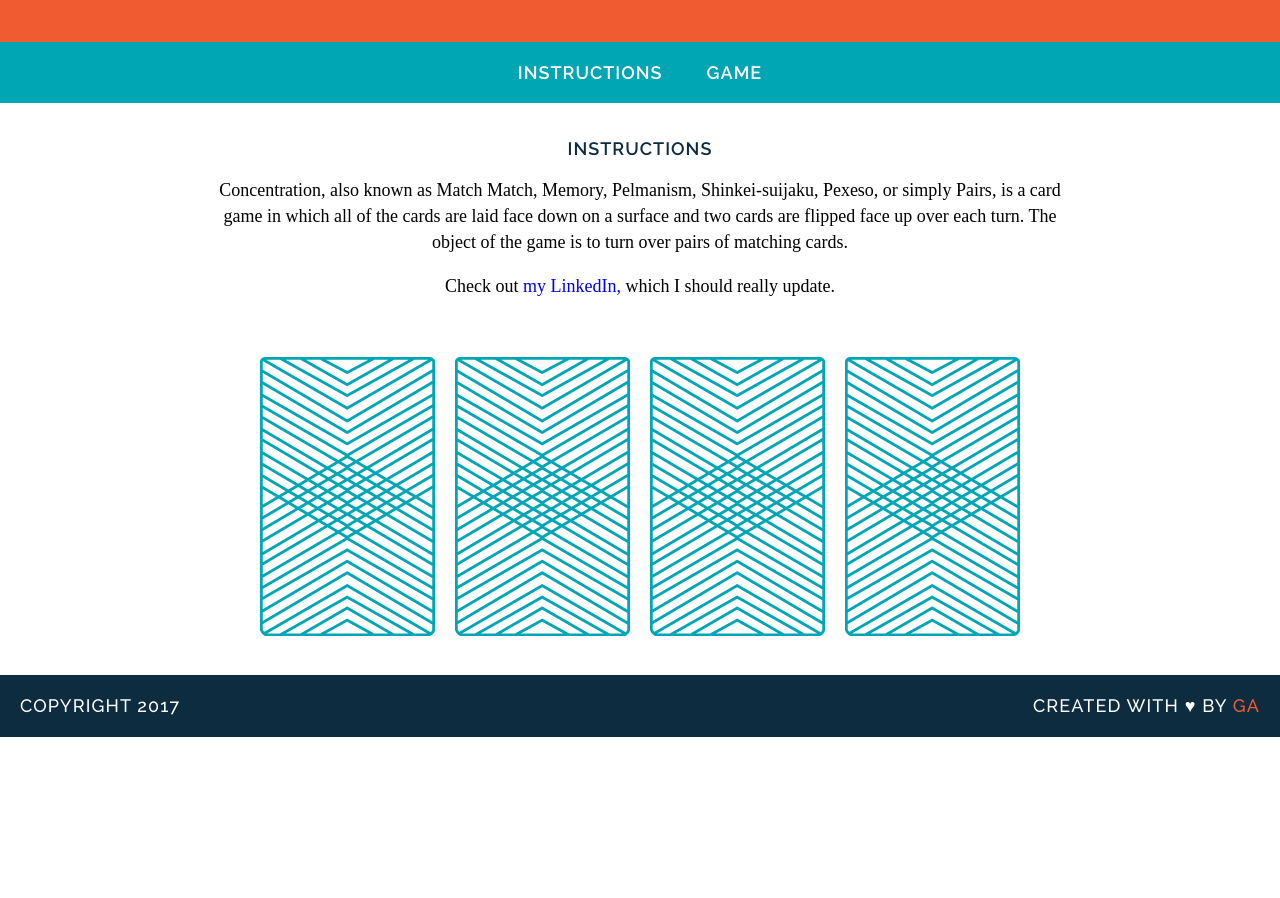
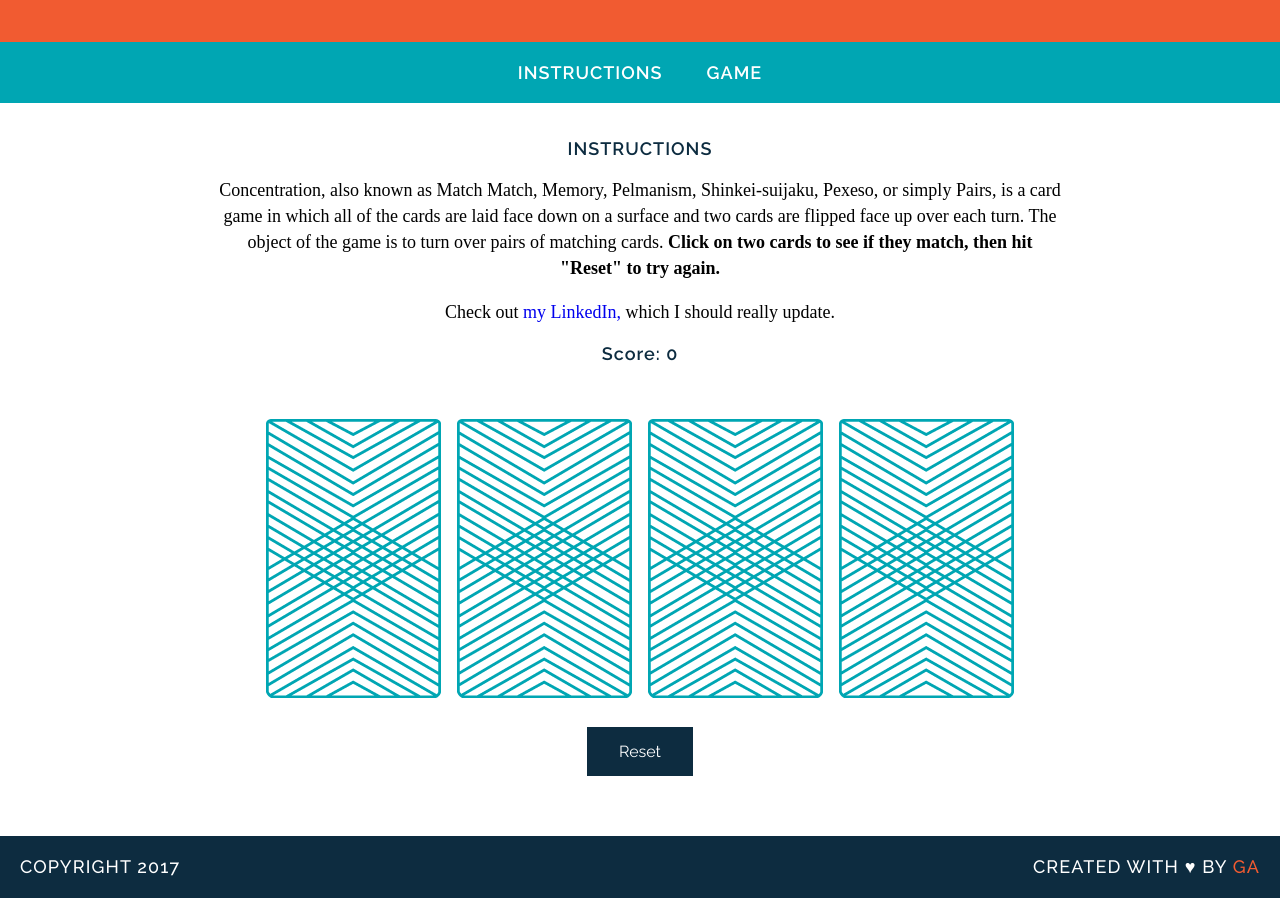
Before and after one commit to LehmanBrother/wdi-fundamentals-memorygame, a plain HTML site: page memory_game/index.html in a window 1280 px wide. Shown: the part 122-1020 px from the top of the page. Before the commit the page ends 859 px from the top, so only its background shows below. Drawn offline with Linux system fonts and the light colour scheme; a web font is replaced by a local one.

Commit message:
created game logic

```diff
--- a/memory_game/css/style.css
+++ b/memory_game/css/style.css
@@ -66,6 +66,20 @@ img {
 	margin: 40px 8px 0px 8px;
 }
 
+button {
+	background-color: #0d2c40;
+	border: none;
+	font-family: "Raleway", sans-serif;
+	color: white;
+	padding: 15px 32px;
+	text-align: center;
+	text-decoration: none;
+	display: inline-block;
+	font-size: 16px;
+	margin: 25px auto;
+	cursor: pointer;
+}
+
 .caps {
 	text-transform: uppercase;
 }
--- a/memory_game/index.html
+++ b/memory_game/index.html
@@ -16,14 +16,13 @@
 	</nav>
 	<main>
 		<h2 id="instructions" class="caps">Instructions</h2>
-		<p>Concentration, also known as Match Match, Memory, Pelmanism, Shinkei-suijaku, Pexeso, or simply Pairs, is a card game in which all of the cards are laid face down on a surface and two cards are flipped face up over each turn. The object of the game is to turn over pairs of matching cards.</p>
+		<p>Concentration, also known as Match Match, Memory, Pelmanism, Shinkei-suijaku, Pexeso, or simply Pairs, is a card game in which all of the cards are laid face down on a surface and two cards are flipped face up over each turn. The object of the game is to turn over pairs of matching cards. <strong>Click on two cards to see if they match, then hit "Reset" to try again.</strong></p>
 		<p>Check out <a href="https://www.linkedin.com/in/chrislehman1991/">my LinkedIn,</a> which I should really update.</p>
-		<div id="game">
-			<img src="images/back.png" alt="Queen of Diamonds">
-			<img src="images/back.png" alt="Queen of Hearts">
-			<img src="images/back.png" alt="King of Diamonds">
-			<img src="images/back.png" alt="King of Hearts">
+		<h2 class="score">Score: 0</h2>
+		<div id="game-board" class="board clearfix">
+
 		</div>
+		<button onclick="reset()">Reset</button>
 	</main>
 	<footer class="clearfix">
 		<p class="copyright">Copyright 2017</p>
--- a/memory_game/js/main.js
+++ b/memory_game/js/main.js
@@ -25,15 +25,22 @@ var cards = [
 
 var cardsInPlay = [];
 
+var score = 0;
+
 var checkForMatch = function() {
 	if (cardsInPlay[0] === cardsInPlay[1]) {
 		alert("You found a match!");
+		score ++;
+		console.log(score);
+		document.querySelector(".score").innerHTML = "Score: " + score;
 	} else {
 		alert("Sorry, try again.");
 	}
 }
 
-var flipCard = function(cardId) {
+var flipCard = function() {
+
+	var cardId = this.getAttribute('data-id');
 
 	console.log("User flipped " + cards[cardId].rank);
 	cardsInPlay.push(cards[cardId].rank);
@@ -41,10 +48,28 @@ var flipCard = function(cardId) {
 	console.log(cards[cardId].cardImage);
 	console.log(cards[cardId].suit);
 
+	this.setAttribute('src', cards[cardId].cardImage);
+
 if (cardsInPlay.length === 2) {
 	checkForMatch();
 }
 }
 
-flipCard(0);
-flipCard(2);
+var createBoard = function() {
+	for (i = 0; i < cards.length; i++) {
+		var cardElement = document.createElement('img');
+		cardElement.setAttribute('src', "images/back.png");
+		cardElement.setAttribute('data-id', i);
+		cardElement.addEventListener('click', flipCard);
+		document.querySelector('#game-board').appendChild(cardElement);
+	};
+};
+
+var reset = function() {
+	for (i = 0; i < cards.length; i++) {
+		document.getElementsByTagName('img')[i].src = "images/back.png";
+		cardsInPlay = [];
+	}
+}
+
+createBoard();
```
